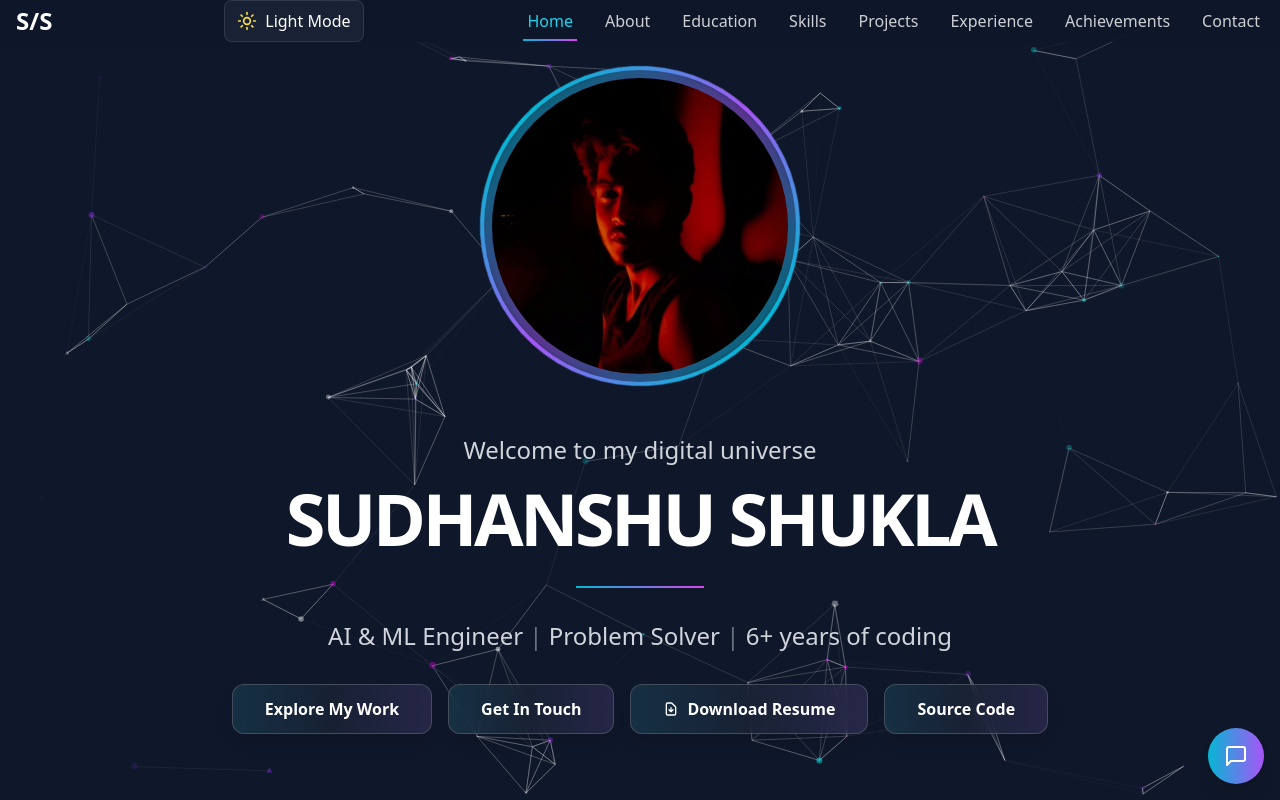
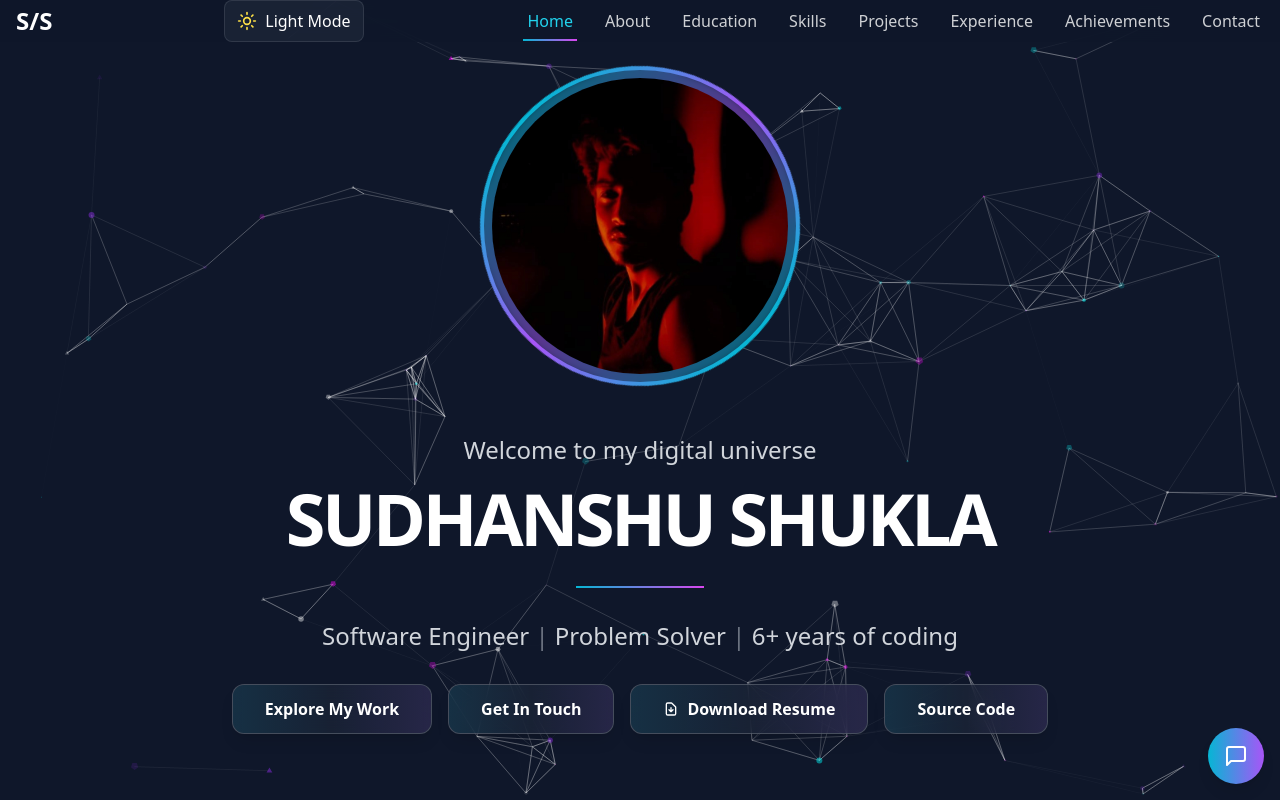
Before and after one commit to Sudhanshu-shukl/portfolio, a React (Vite) app: page / in a window 1280 px wide. Shown: the top 800 px of the page. Built offline with nearby package versions, Linux system fonts and the light colour scheme.

Commit message:
Hero : Title Update

```diff
--- a/src/components/Hero.jsx
+++ b/src/components/Hero.jsx
@@ -188,7 +188,7 @@ const Hero = ({ setActiveSection }) => {
           variants={item}
           className="text-xl md:text-2xl mb-8 text-gray-300"
         >
-          AI & ML Engineer <span className="text-gray-500">|</span> Problem Solver <span className="text-gray-500">|</span> 6+ years of coding
+          Software Engineer <span className="text-gray-500">|</span> Problem Solver <span className="text-gray-500">|</span> 6+ years of coding
         </motion.p>
 
         <motion.div
```
